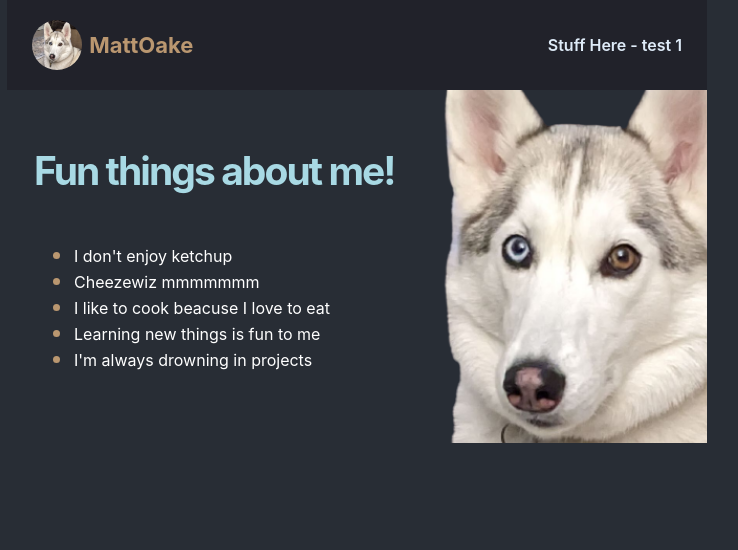
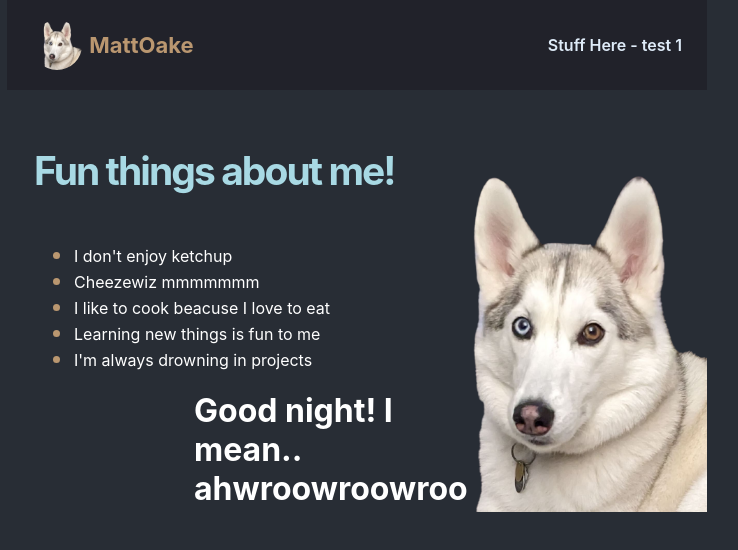
Before and after one commit to MHOAKEY/Portfolio, a React (Create React App) app: page / in a window 1280 px wide. Shown: the top 550 px of the page, without its empty margins (283-1021 px from the left). Built offline with nearby package versions, Linux system fonts and the light colour scheme.

Commit message:
made new component. Welcome viewer based on time. styling.

```diff
--- a/src/components/Main.js
+++ b/src/components/Main.js
@@ -1,4 +1,5 @@
 import React from "react";
+import Welcome from "./Welcome";
 
 export default function Main() {
   return (
@@ -11,6 +12,7 @@ export default function Main() {
         <li>Learning new things is fun to me</li>
         <li>I'm always drowning in projects</li>
       </ul>
+      <Welcome />
     </div>
   );
 }
--- a/src/components/Navbar.js
+++ b/src/components/Navbar.js
@@ -1,5 +1,5 @@
 import React from "react";
-import Logo from "../images/DivaXMAS.jpeg";
+import Logo from "../images/DivaXMAS-removebg.png";
 
 export default function Navbar() {
   return (
--- /dev/null
+++ b/src/components/Welcome.js
@@ -0,0 +1,21 @@
+import React from "react";
+
+export default function Welcome() {
+  const date = new Date();
+  const hours = date.getHours();
+  let timeOfDay;
+
+  if (hours < 12) {
+    timeOfDay = "morning";
+  } else if (hours >= 12 && hours < 17) {
+    timeOfDay = "afternoon";
+  } else {
+    timeOfDay = "night";
+  }
+
+  return (
+    <div className="welcome">
+      <h1>Good {timeOfDay}! I mean.. ahwroowroowroo</h1>
+    </div>
+  );
+}
--- a/src/index.css
+++ b/src/index.css
@@ -50,9 +50,9 @@ nav > img {
   width: 700px;
   padding: 57px 27px;
   background: url("./images/DivaXMAS-removebg.png");
-  background-position: 180%;
+  background-position: 110%;
   background-repeat: no-repeat;
-  background-size: 75%;
+  background-size: 50%;
   color: white;
 }
 
@@ -72,3 +72,8 @@ nav > img {
   color: #ba9770;
   font-size: 1.4rem;
 }
+
+.welcome {
+  padding-left: 160px;
+  padding-right: 230px;
+}
```
Also changed, not shown: src/images/DivaIMG.jpeg (added).
